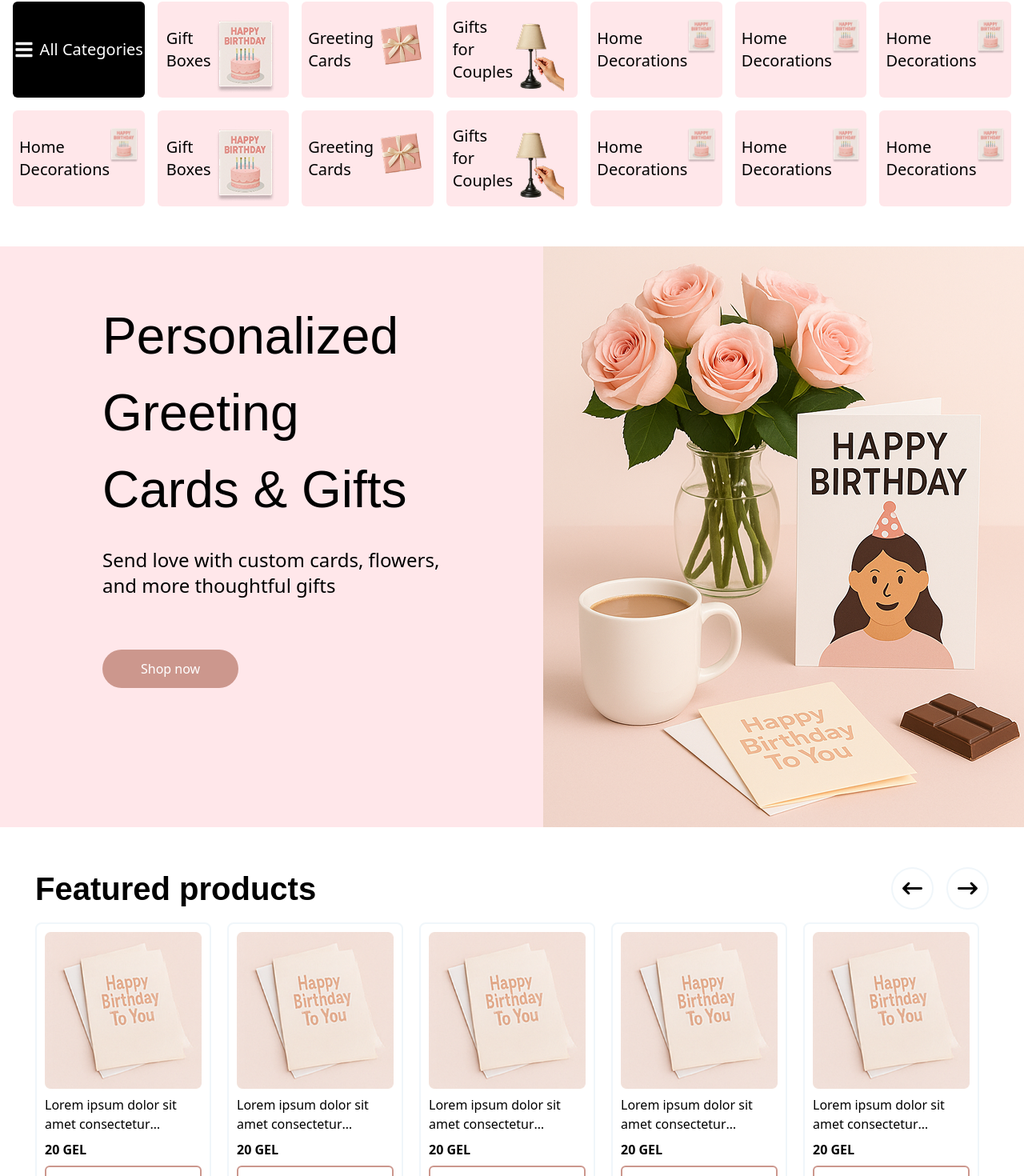
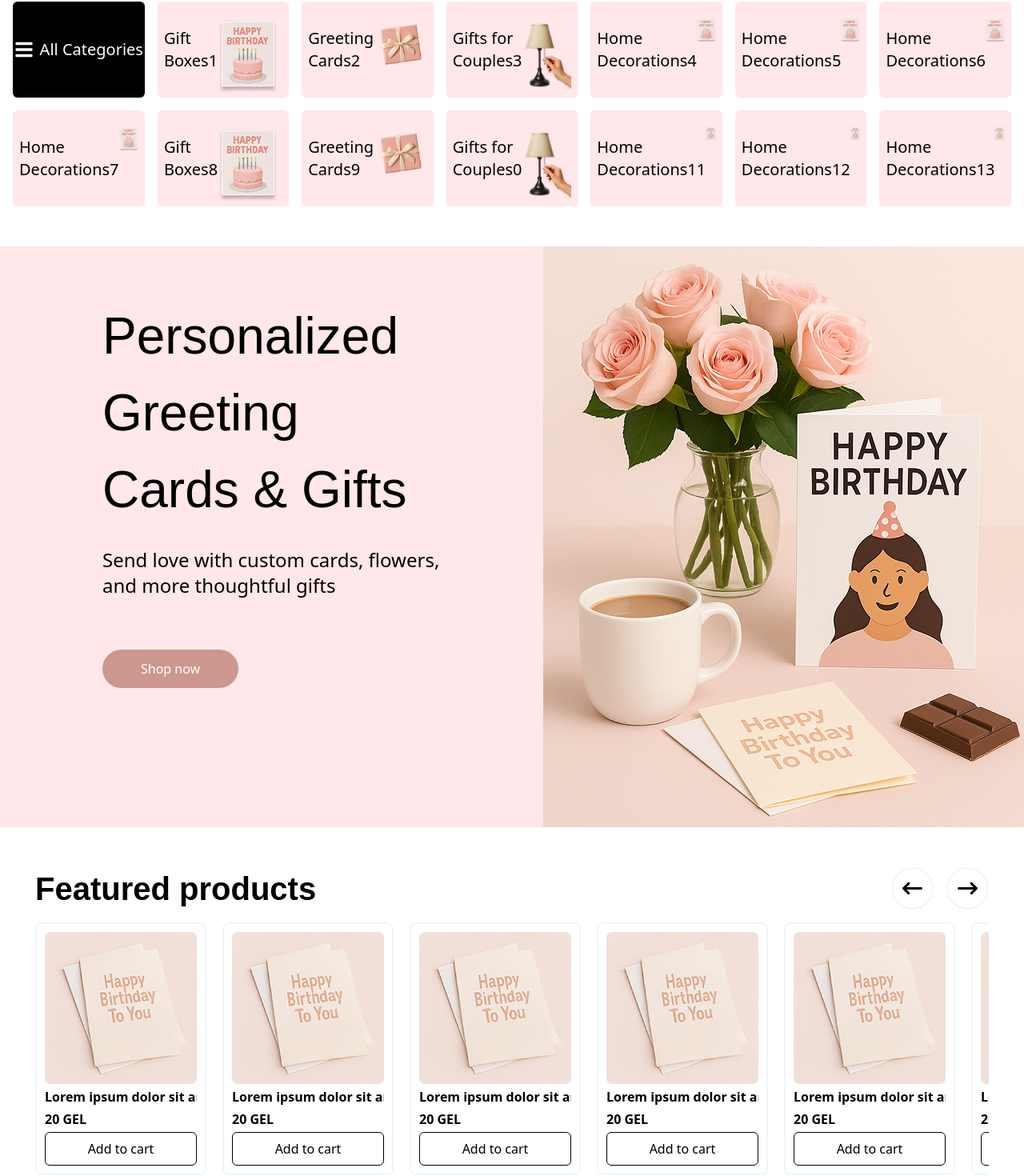
Before and after one commit to GeoLine02/luxera, a Next.js app: page /1 in a window 1280 px wide. Shown: the part 122-1592 px from the top of the page at 80% size. Built offline with nearby package versions, Linux system fonts and the light colour scheme; a web font is replaced by a local one.

Commit message:
fix: featured product card width

```diff
--- a/app/[locale]/[id]/components/SuggestedProducts.tsx
+++ b/app/[locale]/[id]/components/SuggestedProducts.tsx
@@ -10,7 +10,7 @@ interface SuggestedProductsProps {
 
 const SuggestedProducts = ({ suggestedProducts }: SuggestedProductsProps) => {
   return (
-    <div className="mt-16 container">
+    <div className="mt-16 p-4 container">
       <SwiperSlider
         titleWeight="medium"
         title="You may also like"
--- a/app/shared/FeaturedProductCard.tsx
+++ b/app/shared/FeaturedProductCard.tsx
@@ -1,3 +1,4 @@
+import Link from "next/link";
 import Image, { StaticImageData } from "next/image";
 
 interface ProductCardProps {
@@ -6,25 +7,29 @@ interface ProductCardProps {
   price: number;
 }
 
-const FeaturedProductCard = ({ image, price }: ProductCardProps) => {
+const FeaturedProductCard = ({ id, image, price }: ProductCardProps) => {
   return (
-    <div className="select-none border-2 rounded-lg border-ice-blue p-2.5 min-w-[220px] max-w-[220px] space-y-2 bg-white flex flex-col items-center">
-      <div className=" flex flex-col items-center space-y-1 md:space-y-2">
-        <Image src={image} alt="product image" />
-        <p className="line-clamp-1 md:line-clamp-2 ">
-          Lorem ipsum dolor sit amet consectetur adipisicing elit. Quidem odit
-          maxime obcaecati fuga odio alias, error placeat dolores unde neque
-          corrupti consequatur blanditiis architecto, ut consectetur officia
-          velit exercitationem nihil.
+    <Link
+      href={`/${id}`}
+      className="border-2 rounded-lg border-ice-blue p-2.5 space-y-1 bg-white flex flex-col items-center cursor-pointer w-full"
+    >
+      <div className="space-y-1 w-full max-w-[190px]">
+        <div className="flex justify-center">
+          <Image
+            src={image}
+            alt="product image"
+            className="h-[120px] md:h-full object-cover"
+          />
+        </div>
+        <p className="line-clamp-1 md:line-clamp-2 text-xs lg:text-base font-semibold truncate">
+          Lorem ipsum dolor sit amet
         </p>
-
-        <h1 className="font-semibold w-full">{price} GEL</h1>
+        <h1 className="font-semibold text-xs lg:text-base">{price} GEL</h1>
       </div>
-
-      <button className="border-2 border-dirty-pink rounded-md py-2 w-full cursor-pointer transition-all duration-200 hover:bg-dirty-pink hover:text-white text-dirty-pink">
+      <button className="border border-black rounded-md py-1 md:py-2 w-full hover:bg-black hover:text-white text-black text-sm md:text-base transition-all">
         Add to cart
       </button>
-    </div>
+    </Link>
   );
 };
 
--- a/app/shared/ProductCard.tsx
+++ b/app/shared/ProductCard.tsx
@@ -15,7 +15,7 @@ const ProductCard = ({ image, price, title, id }: ProductCardProps) => {
       href={`/${id}`}
       className="border-2 rounded-lg border-ice-blue p-2.5 space-y-1 bg-white flex flex-col items-center cursor-pointer"
     >
-      <div className="space-y-1 md:space-y-1 w-full">
+      <div className="space-y-1 md:space-y-1 w-full max-w-[190px]">
         <div className="flex justify-center">
           <Image
             className="h-[120px] md:h-full object-cover"
@@ -23,9 +23,7 @@ const ProductCard = ({ image, price, title, id }: ProductCardProps) => {
             alt="product image"
           />
         </div>
-        <h1 className="font-semibold text-xs lg:text-base max-w-[310px] truncate">
-          {title}
-        </h1>
+        <h1 className="font-semibold text-xs lg:text-base truncate">{title}</h1>
         <h1 className="font-semibold text-xs lg:text-base">{price} GEL</h1>
       </div>
       <div className="flex items-center gap-1 w-full">
--- a/data/categories.ts
+++ b/data/categories.ts
@@ -8,79 +8,79 @@ import SelfCareGiftsImage from "@/public/SelfCareGiftsImage.png";
 
 export const categoriesData = [
   {
-    label: "Gift Boxes",
+    label: "Gift Boxes1",
     image: BirthDayCard,
   },
   {
-    label: "Greeting Cards",
+    label: "Greeting Cards2",
     image: GiftBoxImage,
   },
   {
-    label: "Gifts for Couples",
+    label: "Gifts for Couples3",
     image: LampImage,
   },
   {
-    label: "Home Decorations",
+    label: "Home Decorations4",
     image: BirthDayCard,
   },
   {
-    label: "Home Decorations",
+    label: "Home Decorations5",
     image: BirthDayCard,
   },
   {
-    label: "Home Decorations",
+    label: "Home Decorations6",
     image: BirthDayCard,
   },
   {
-    label: "Home Decorations",
+    label: "Home Decorations7",
     image: BirthDayCard,
   },
   {
-    label: "Gift Boxes",
+    label: "Gift Boxes8",
     image: BirthDayCard,
   },
   {
-    label: "Greeting Cards",
+    label: "Greeting Cards9",
     image: GiftBoxImage,
   },
   {
-    label: "Gifts for Couples",
+    label: "Gifts for Couples0",
     image: LampImage,
   },
   {
-    label: "Home Decorations",
+    label: "Home Decorations11",
     image: BirthDayCard,
   },
   {
-    label: "Home Decorations",
+    label: "Home Decorations12",
     image: BirthDayCard,
   },
   {
-    label: "Home Decorations",
+    label: "Home Decorations13",
     image: BirthDayCard,
   },
   {
-    label: "Home Decorations",
+    label: "Home Decorations14",
     image: BirthDayCard,
   },
   {
-    label: "Home Decorations",
+    label: "Home Decorations15",
     image: BirthDayCard,
   },
   {
-    label: "Home Decorations",
+    label: "Home Decorations16",
     image: BirthDayCard,
   },
   {
-    label: "Home Decorations",
+    label: "Home Decorations17",
     image: BirthDayCard,
   },
   {
-    label: "Home Decorations",
+    label: "Home Decorations18",
     image: BirthDayCard,
   },
   {
-    label: "Home Decorations",
+    label: "Home Decorations19",
     image: BirthDayCard,
   },
 ];
```
